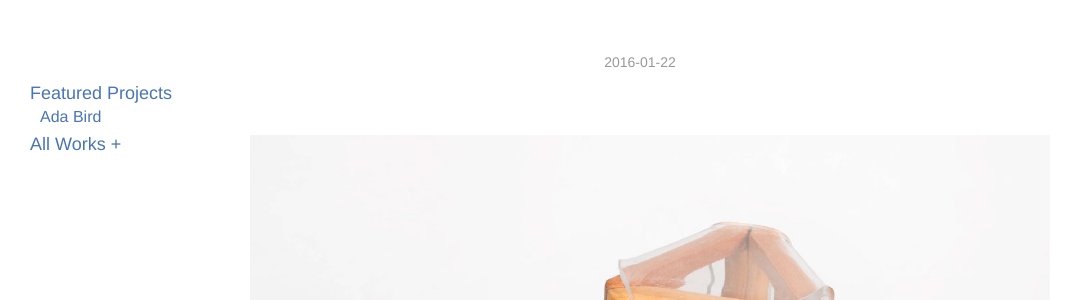
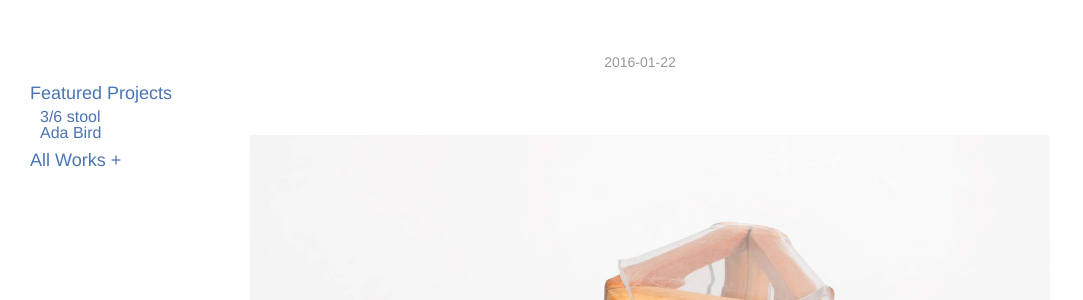
Before and after one commit to yuanyuanhu96/Potfolio-Archive, a Jekyll site: the page built from _posts/2016-01-22-wooden-stool.md, in a window 1280 px wide. Shown: the part 136-436 px from the top of the page, without its empty margins (0-1083 px from the left). Built offline with Jekyll 4.4.1, drawn with Linux system fonts in a browser that asks for light colours.

Commit message:
Update 2016-01-22-wooden-stool.md

```diff
--- a/_posts/2016-01-22-wooden-stool.md
+++ b/_posts/2016-01-22-wooden-stool.md
@@ -1,6 +1,7 @@
 ---
 layout: post
 title: 3/6 stool, DETACHABLE FURNITURE
+shortTitle: 3/6 stool
 icon: <img src="/images/Project-icon-png/Project-icon-06.png" alt="" width="100"/>
 description: The design of this stool is a experiment of structure.The designer separated each foot of the stool into two parts and joint them with different Rungs, forming 3 equal wooden compo- nents. And the acrylic panel is curving in order to lock 3 components together. Foot pad made of nylon also plays the role of fastening of each foot.
 category: blog
```
